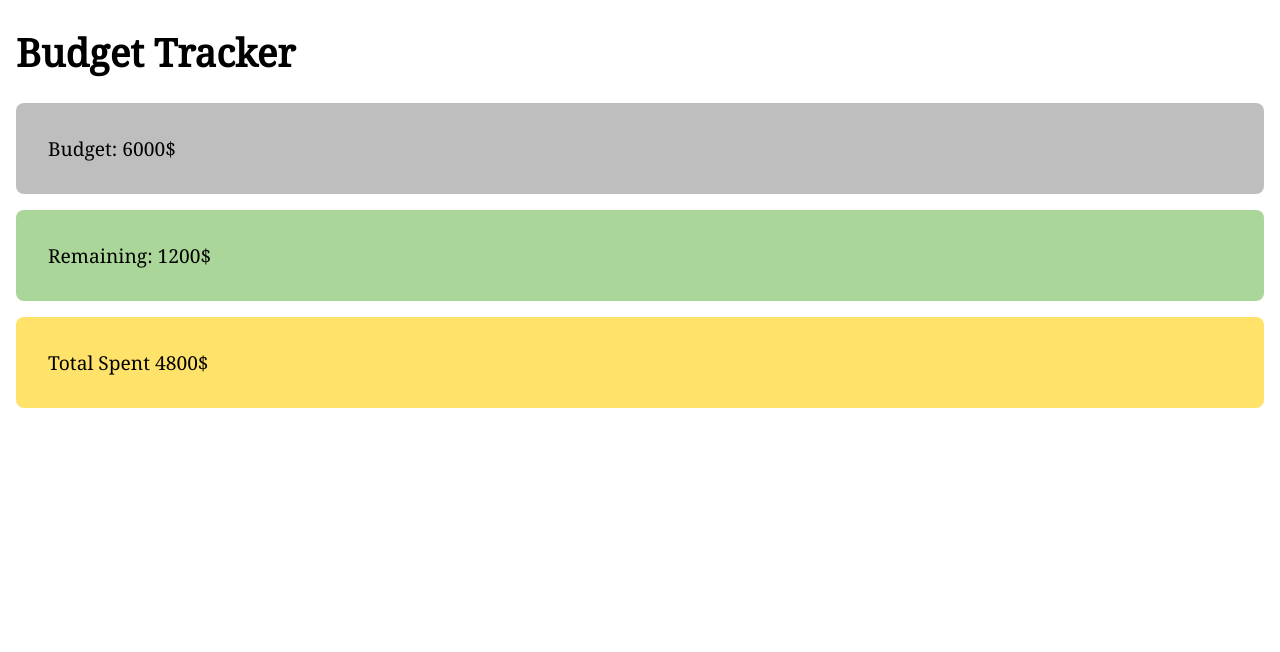
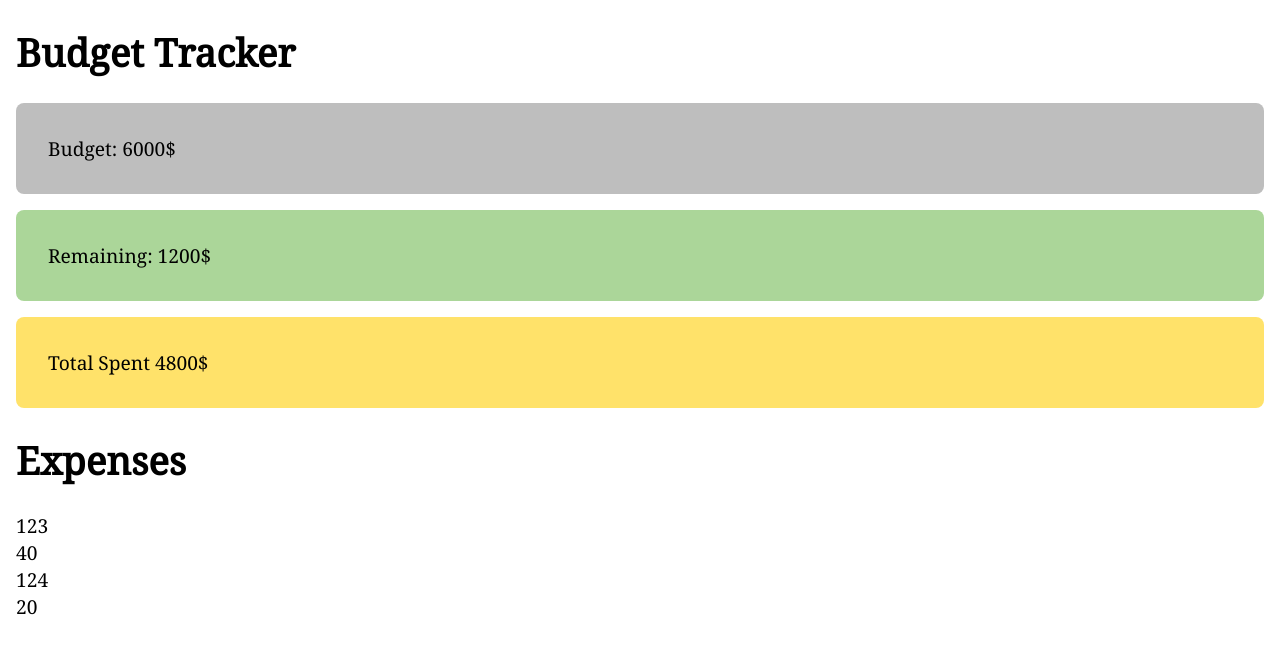
Before and after one commit to GeorgiPetrushev/budget-tracker, a React (Create React App) app: page / in a window 1280 px wide. Shown: the top 652 px of the page. Built offline with nearby package versions, Linux system fonts and the light colour scheme.

Commit message:
adding list

```diff
--- a/src/App.js
+++ b/src/App.js
@@ -3,17 +3,20 @@ import Budget from "./components/Budget";
 import AppStyle from "./components/style/AppStyle";
 import Remaining from "./components/Remaining";
 import Spent from "./components/Spent";
+import ExpensesList from "./components/ExpensesList";
 
 function App() {
   return (
     <AppStyle>
     <div className="container">
       <h1 className="tittle">Budget Tracker</h1>
-      <div className="container-tracker">
+      <div className="container-tracker-bars">
           <Budget />
           <Remaining />
           <Spent />
       </div>
+      <h1>Expenses</h1>
+      <ExpensesList />
     </div>
     </AppStyle>
   );
--- /dev/null
+++ b/src/components/ExpensesList.jsx
@@ -0,0 +1,34 @@
+
+
+const ExpensesList = () =>{
+
+    const expense = [
+        {
+            id:'123',
+            type: "shopping",
+            const: "40"
+        },
+        {
+            id:'124',
+            type: "car",
+            const: "20"
+        }
+    ];
+
+    return (
+        <div>
+            {expense.map(
+                (arr) => (
+                    <div id={arr.id}>
+                    <div>{arr.id}</div>
+                    <div>{arr.const}</div>
+                    </div>
+            )
+
+            )}
+
+        </div>
+    )
+}
+
+export default ExpensesList
--- a/src/components/style/AppStyle.js
+++ b/src/components/style/AppStyle.js
@@ -4,7 +4,7 @@ const AppStyle = styled.div`
 margin: 1rem;
 font-size: 1.2rem;
 
-.container-tracker{
+.container-tracker-bars{
     display: grid;
     grid-gap: 1rem;
 }
```
